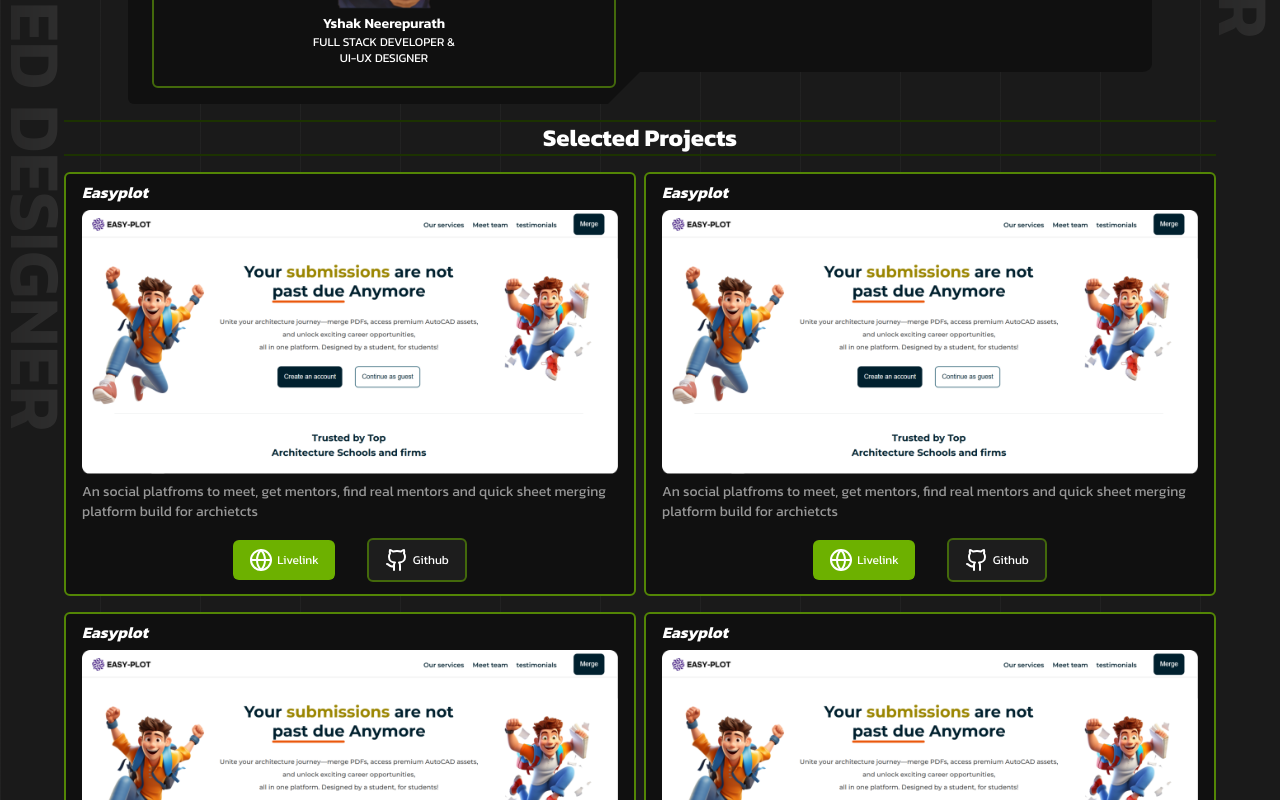
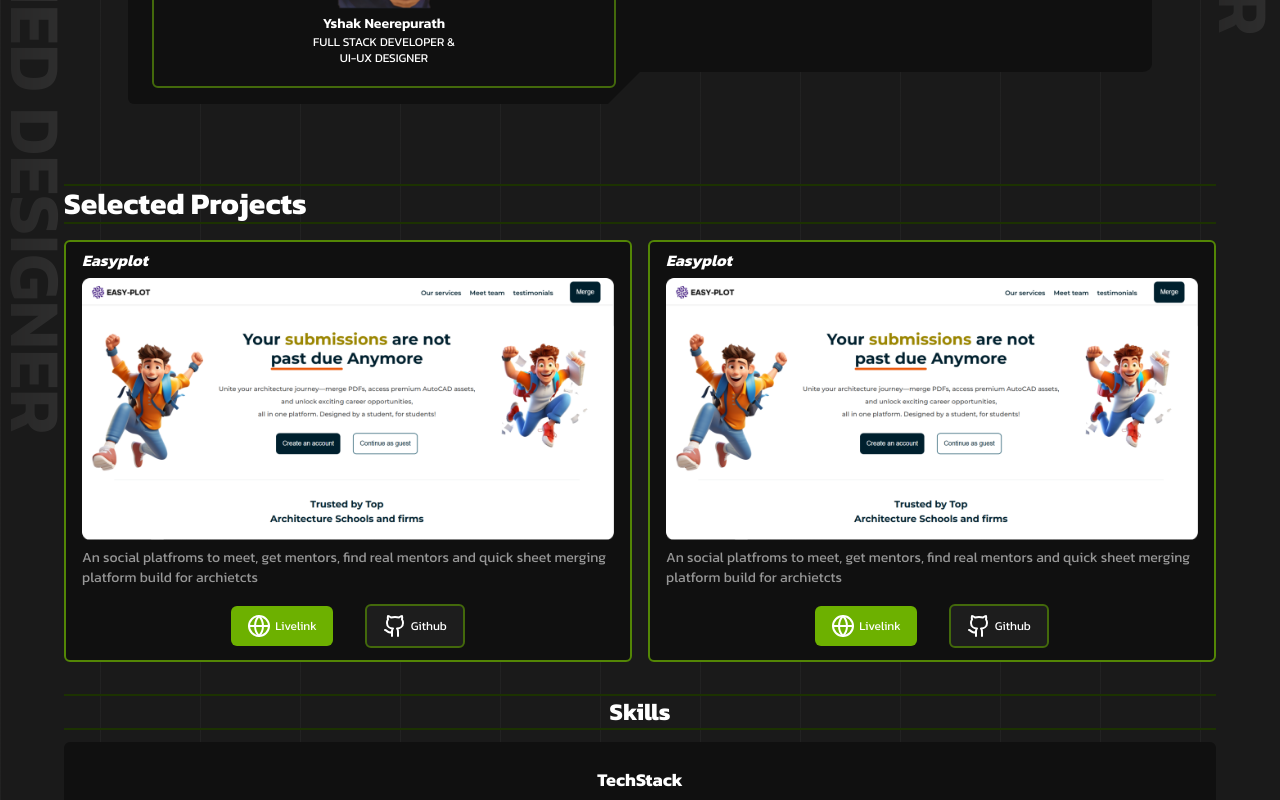
Before and after one commit to Vy-shak/Portfolio-Yshak, a Next.js app: page / in a window 1280 px wide. Shown: the part 440-1240 px from the top of the page. Built offline with nearby package versions, Linux system fonts and the light colour scheme.

Commit message:
updating the skills section

```diff
--- a/app/sections/Projects.tsx
+++ b/app/sections/Projects.tsx
@@ -3,17 +3,13 @@
 import EasyplotL from '../../public/Images/Projects/Easyplot Landing.png'
 export default function Projects() {
     return (
-        <section className='w-full space-y-4 flexcolCenter h-full'>
-            <div className='flexCenter border-y-2 border-greenPrimary-1100 w-full h-fit'>
-                <span className='w-fit leading-none font-bold text-lg sm:text-lg md:text-xl lg:text-2xl whitespace-nowrap'>Selected Projects</span>
+        <section className='w-full space-y-4 pt-16 flexcolCenter h-full'>
+            <div className='flex justify-start items-center border-y-2 border-greenPrimary-1100 w-full h-fit'>
+                <span className='w-fit leading-none font-bold text-lg sm:text-lg md:text-xl lg:text-3xl whitespace-nowrap'>Selected Projects</span>
             </div>
             <div className='w-full lg:flex-row flex flex-col gap-2'>
-                <div className='w-full flex-col space-y-4'>
+                <div className='w-full flex justify-start items-center space-x-4'>
                     <ProjectCard liveLink='https://easyplot-landing-nqea.vercel.app' github='https://github.com/Vy-shak/Easyplot-Landing' about='An social platfroms to meet, get mentors, find real mentors and quick sheet merging platform build for archietcts' projectName='Easyplot' projectCover={EasyplotL} />
-                    <ProjectCard liveLink='link' github='link' about='An social platfroms to meet, get mentors, find real mentors and quick sheet merging platform build for archietcts' projectName='Easyplot' projectCover={EasyplotL} />
-                </div>
-                <div className='w-full flex-col space-y-4'>
-                    <ProjectCard liveLink='link' github='link' about='An social platfroms to meet, get mentors, find real mentors and quick sheet merging platform build for archietcts' projectName='Easyplot' projectCover={EasyplotL} />
                     <ProjectCard liveLink='link' github='link' about='An social platfroms to meet, get mentors, find real mentors and quick sheet merging platform build for archietcts' projectName='Easyplot' projectCover={EasyplotL} />
                 </div>
             </div>
--- a/app/sections/Skills.tsx
+++ b/app/sections/Skills.tsx
@@ -38,7 +38,7 @@
 const Frontend = [
     {
         id: 1,
-        Img: Typescript,
+        Img: Reactlogo,
         text: 'React'
     },
     {
```
